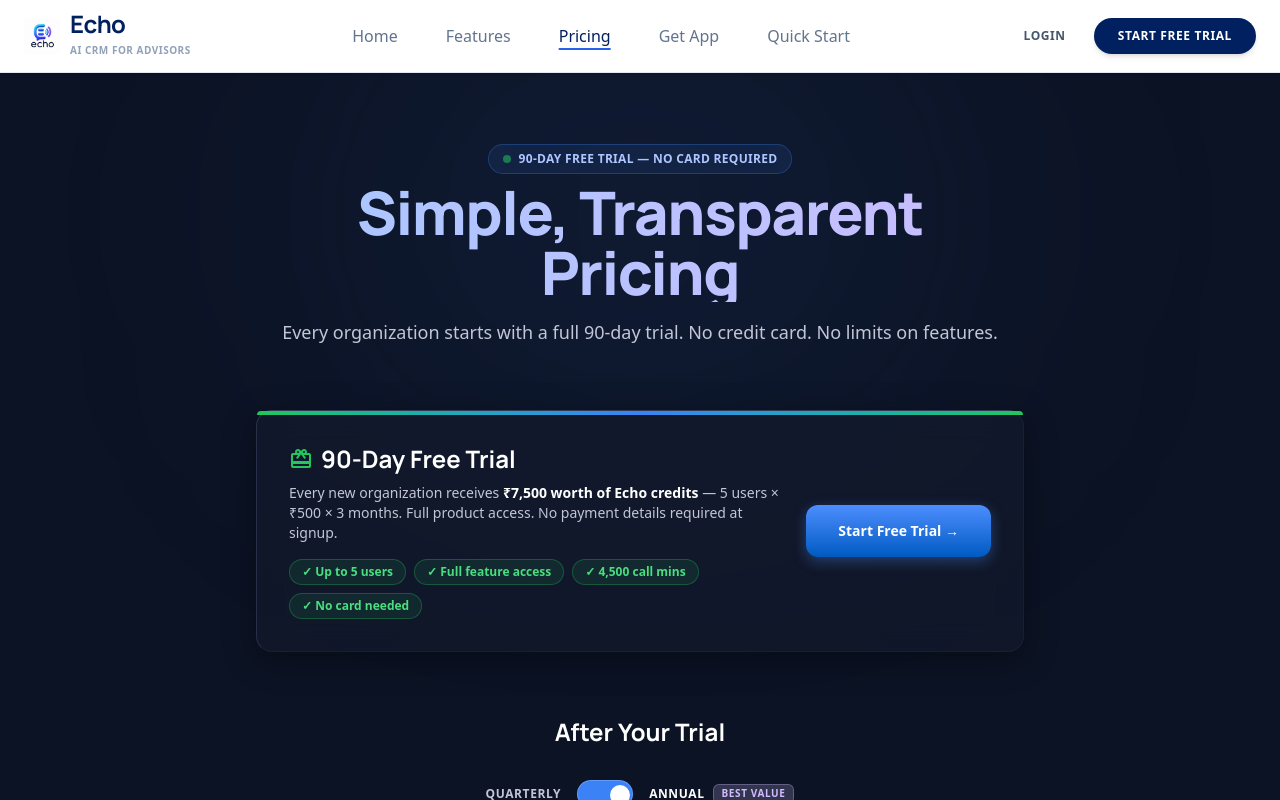
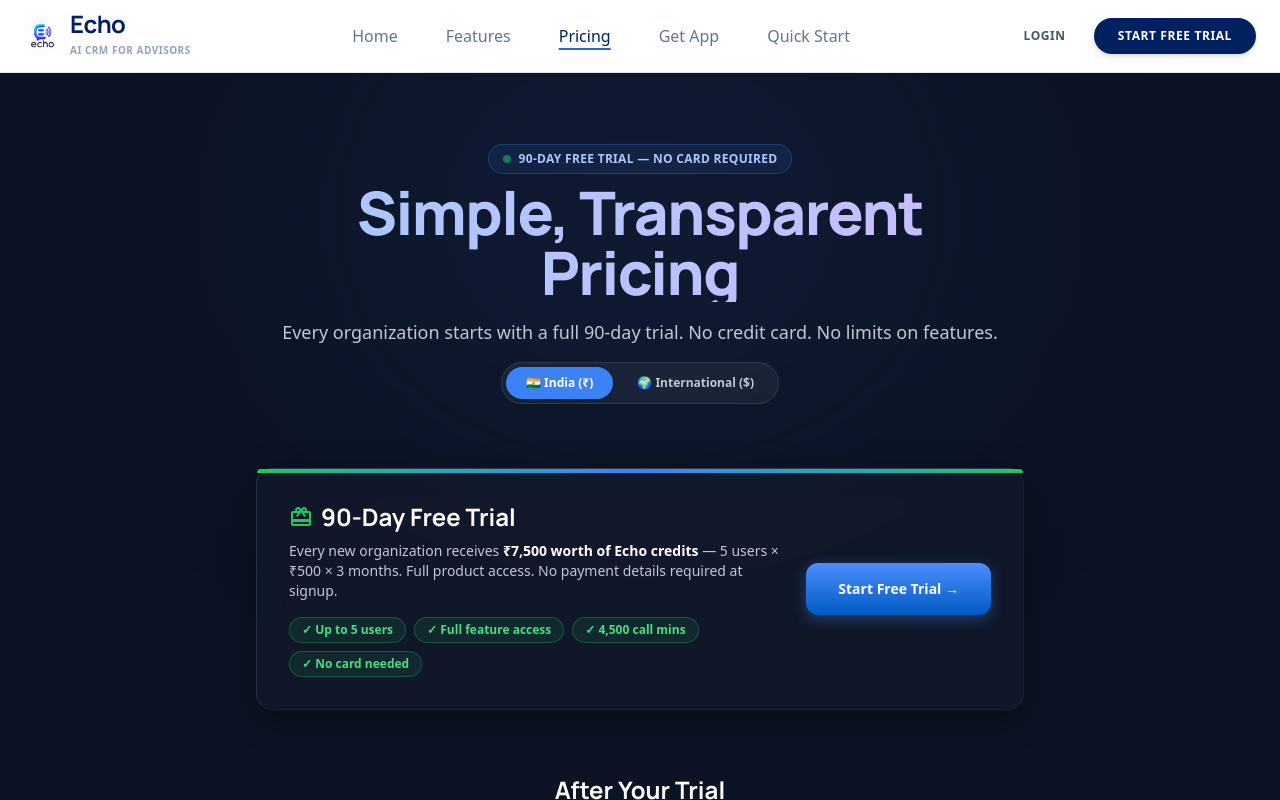
Before and after one commit to rajeshbutta/echo-website, a React (Vite) app: page / in a window 1280 px wide. Both pictures are taken after a click on the button "Pricing". Shown: the top 800 px of the page. Built offline with nearby package versions, Linux system fonts and the light colour scheme.

Commit message:
feat: add international USD pricing with India/International region toggle

```diff
--- a/src/components/PricingView.tsx
+++ b/src/components/PricingView.tsx
@@ -26,6 +26,7 @@
 
 export const PricingView: React.FC<PricingViewProps> = ({ setCurrentView, onSelectPlan }) => {
   const [isAnnual, setIsAnnual] = useState(true);
+  const [isIndia, setIsIndia] = useState(true);
 
   return (
     <div className="pt-28 pb-20 px-6 max-w-screen-2xl mx-auto flex flex-col gap-16 relative">
@@ -44,6 +45,22 @@
         <p className="text-[#c2c6d6] text-base sm:text-lg">
           Every organization starts with a full 90-day trial. No credit card. No limits on features.
         </p>
+
+        {/* Region Toggle */}
+        <div className="flex items-center justify-center gap-1 mt-4 bg-white/5 border border-white/10 rounded-full p-1 w-fit mx-auto">
+          <button
+            onClick={() => setIsIndia(true)}
+            className={`px-5 py-2 rounded-full text-xs font-bold transition-all ${isIndia ? 'bg-[#3b82f6] text-white shadow' : 'text-[#c2c6d6] hover:text-white'}`}
+          >
+            🇮🇳 India (₹)
+          </button>
+          <button
+            onClick={() => setIsIndia(false)}
+            className={`px-5 py-2 rounded-full text-xs font-bold transition-all ${!isIndia ? 'bg-[#3b82f6] text-white shadow' : 'text-[#c2c6d6] hover:text-white'}`}
+          >
+            🌍 International ($)
+          </button>
+        </div>
       </section>
 
       {/* Free Trial Banner */}
@@ -59,7 +76,10 @@
                 <h2 className="font-display font-bold text-2xl text-white">90-Day Free Trial</h2>
               </div>
               <p className="text-[#c2c6d6] text-sm max-w-lg">
-                Every new organization receives <strong className="text-white">₹7,500 worth of Echo credits</strong> — 5 users × ₹500 × 3 months. Full product access. No payment details required at signup.
+                {isIndia
+                  ? <>Every new organization receives <strong className="text-white">₹7,500 worth of Echo credits</strong> — 5 users × ₹500 × 3 months. Full product access. No payment details required at signup.</>
+                  : <>Every new organization receives <strong className="text-white">$120 worth of Echo credits</strong> — 5 users × $8 × 3 months. Full product access. No payment details required at signup.</>
+                }
               </p>
               <div className="mt-4 flex flex-wrap gap-2">
                 {['Up to 5 users', 'Full feature access', '4,500 call mins', 'No card needed'].map(tag => (
@@ -114,12 +134,12 @@
                 <p className="text-[#c2c6d6] text-sm mt-1">Billed every 3 months in advance</p>
               </div>
               <div className="flex items-baseline gap-1 py-2">
-                <span className="text-2xl text-[#c2c6d6]">₹</span>
-                <span className="font-display font-extrabold text-5xl text-white">1,800</span>
+                <span className="text-2xl text-[#c2c6d6]">{isIndia ? '₹' : '$'}</span>
+                <span className="font-display font-extrabold text-5xl text-white">{isIndia ? '1,800' : '30'}</span>
                 <span className="text-[#c2c6d6] text-sm">/user/quarter</span>
               </div>
               <div className="text-[#c2c6d6] text-sm bg-white/5 rounded-lg px-4 py-3">
-                ₹600 per user per month equivalent · Min. 2 users
+                {isIndia ? '₹600 per user per month equivalent · Min. 2 users' : '$10 per user per month equivalent · Min. 2 users'}
               </div>
               <ul className="space-y-3 pt-2">
                 {INCLUDED_FEATURES.map(f => (
@@ -137,7 +157,7 @@
                   900 mins/user/quarter · 300 mins/user/month (pooled)
                 </li>
                 <li className="flex items-start gap-3 text-[#c2c6d6] text-xs mt-1 ml-7">
-                  <span>Includes calling, transcription, AI summaries, storage &amp; notifications. Overage at ₹1.80/min.</span>
+                  <span>{isIndia ? 'Includes calling, transcription, AI summaries, storage & notifications. Overage at ₹1.80/min.' : 'Includes AI transcription, AI summaries, storage & notifications.'}</span>
                 </li>
               </ul>
             </div>
@@ -166,12 +186,12 @@
                 </span>
               </div>
               <div className="flex items-baseline gap-1 py-2">
-                <span className="text-2xl text-[#c2c6d6]">₹</span>
-                <span className="font-display font-extrabold text-5xl text-white">6,000</span>
+                <span className="text-2xl text-[#c2c6d6]">{isIndia ? '₹' : '$'}</span>
+                <span className="font-display font-extrabold text-5xl text-white">{isIndia ? '6,000' : '96'}</span>
                 <span className="text-[#c2c6d6] text-sm">/user/year</span>
               </div>
               <div className="text-[#adc6ff] text-sm bg-[#3b82f6]/10 rounded-lg px-4 py-3 border border-[#3b82f6]/20">
-                ₹500 per user per month equivalent · Save ₹400/user vs quarterly · Min. 2 users
+                {isIndia ? '₹500 per user per month equivalent · Save ₹400/user vs quarterly · Min. 2 users' : '$8 per user per month equivalent · Save $24/user vs quarterly · Min. 2 users'}
               </div>
               <ul className="space-y-3 pt-2">
                 {INCLUDED_FEATURES.map(f => (
@@ -189,7 +209,7 @@
                   3,600 mins/user/year · 300 mins/user/month (pooled)
                 </li>
                 <li className="flex items-start gap-3 text-[#c2c6d6] text-xs mt-1 ml-7">
-                  <span>Includes calling, transcription, AI summaries, storage &amp; notifications. Overage at ₹1.80/min.</span>
+                  <span>{isIndia ? 'Includes calling, transcription, AI summaries, storage & notifications. Overage at ₹1.80/min.' : 'Includes AI transcription, AI summaries, storage & notifications.'}</span>
                 </li>
               </ul>
             </div>
@@ -206,8 +226,8 @@
         </div>
       </section>
 
-      {/* Pooled Minutes Table */}
-      <section className="relative z-10 max-w-3xl mx-auto w-full">
+      {/* Pooled Minutes Table — India only */}
+      {isIndia && <section className="relative z-10 max-w-3xl mx-auto w-full">
         <h2 className="font-display font-bold text-xl text-white text-center mb-6">Included Call Minutes (Pooled per Org)</h2>
         <div className="glass-card rounded-2xl overflow-hidden border border-white/10">
           <table className="w-full text-sm">
@@ -232,7 +252,7 @@
             Minutes include calling number charges, AI transcription, AI summaries, storage &amp; notifications. Overage billed at ₹1.80/min on next quarterly invoice. Calling continues uninterrupted.
           </div>
         </div>
-      </section>
+      </section>}
 
       {/* Policy notes */}
       <section className="relative z-10 max-w-3xl mx-auto w-full grid grid-cols-1 sm:grid-cols-2 gap-6">
```
